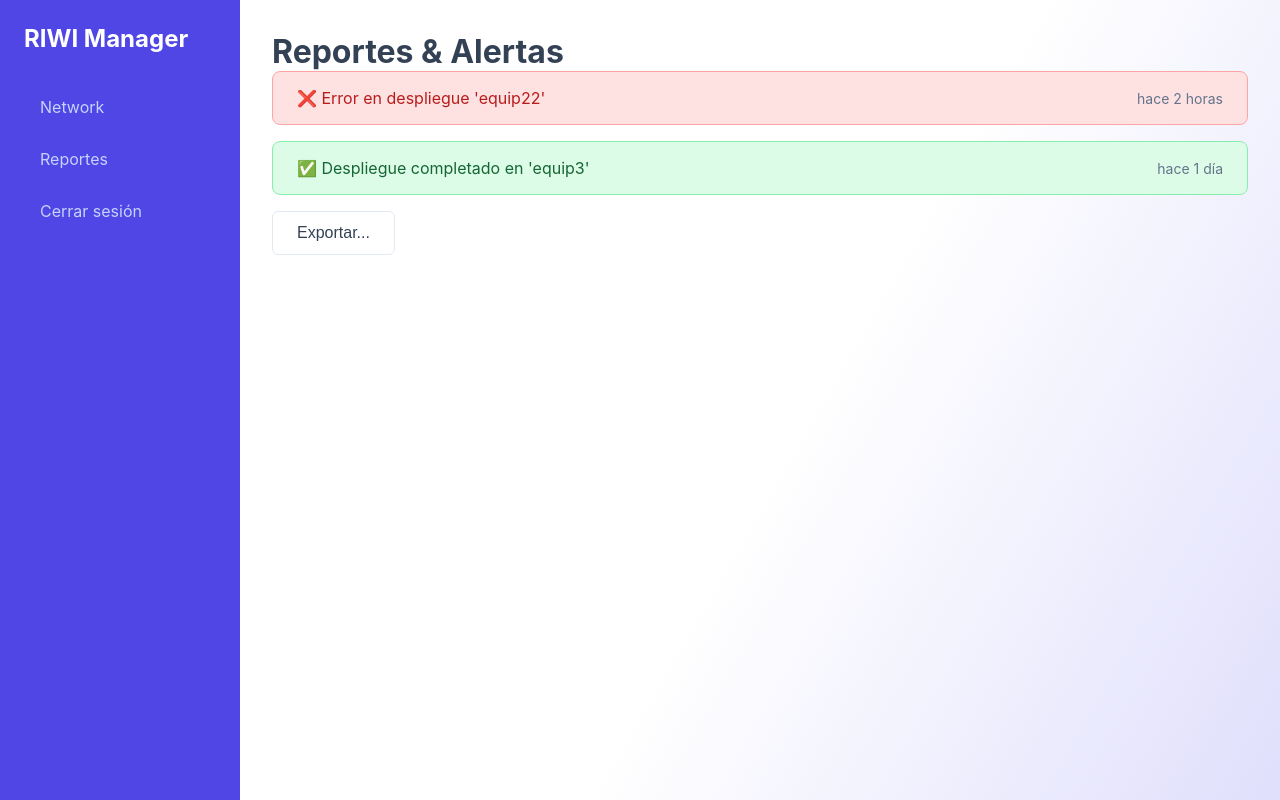
After one commit to santiagobot321/system_administrator, a FastAPI app: template backend/templates/reportes.html in a window 1280 px wide. The commit adds this page. Run offline with FastAPI, Linux system fonts and the light colour scheme; the template is opened without the code that fills it, so the values that code supplies are empty.

Commit message:
Estilos de pagina

```diff
--- a/backend/main.py
+++ b/backend/main.py
@@ -1,7 +1,18 @@
-from fastapi import FastAPI
+from fastapi import FastAPI, Request
 from backend.routes import equipos
+from fastapi.staticfiles import StaticFiles
+from fastapi.templating import Jinja2Templates
+from fastapi.responses import HTMLResponse
+
 
 app = FastAPI()
 
+app.mount("/static", StaticFiles(directory="backend/templates/static"), name="static")
+# Plantillas HTML
+templates = Jinja2Templates(directory="backend/templates")
+
+@app.get("/reportes", response_class=HTMLResponse)
+async def reportes(request: Request):
+    return templates.TemplateResponse("reportes.html", {"request": request})
 # Incluir las rutas
 app.include_router(equipos.router)
--- /dev/null
+++ b/backend/templates/reportes.html
@@ -0,0 +1,33 @@
+<!DOCTYPE html>
+<html>
+<head>
+    <title>Reportes - RIWI Manager</title>
+      <link rel="stylesheet" href="/static/style.css">
+</head>
+<body>
+
+    <!-- Header -->
+    <header class="topbar">
+        <h2>RIWI Manager</h2>
+        <nav>
+            <a href="/">Network</a>
+            <a href="/reportes">Reportes</a>
+            <a href="/logout">Cerrar sesión</a>
+        </nav>
+    </header>
+
+    <!-- Contenido -->
+    <main class="main">
+        <h1>Reportes & Alertas</h1>
+
+        <div class="alert error">
+            ❌ Error en despliegue 'equip22' <span class="time">hace 2 horas</span>
+        </div>
+        <div class="alert success">
+            ✅ Despliegue completado en 'equip3' <span class="time">hace 1 día</span>
+        </div>
+
+        <button class="exportar">Exportar...</button>
+    </main>
+</body>
+</html>
--- /dev/null
+++ b/backend/templates/static/style.css
@@ -0,0 +1,300 @@
+/* ============================================= */
+/* ESTILOS GLOBALES Y VARIABLES         */
+/* ============================================= */
+:root {
+  --color-primario: #4f46e5; /* Morado principal */
+  --color-primario-hover: #4338ca;
+  --color-fondo: #f8fafc;
+  --color-texto: #334155;
+  --color-texto-claro: #64748b;
+  --color-borde: #e2e8f0;
+  --color-blanco: #ffffff;
+  --color-error: #ef4444;
+  --color-exito: #22c55e;
+  --sombra-tarjeta: 0 4px 6px -1px rgb(0 0 0 / 0.1), 0 2px 4px -2px rgb(0 0 0 / 0.1);
+  --radio-borde: 0.5rem; /* 8px */
+}
+
+/* Reseteo básico y configuración de la fuente */
+* {
+  margin: 0;
+  padding: 0;
+  box-sizing: border-box;
+}
+
+body {
+  font-family: -apple-system, BlinkMacSystemFont, 'Segoe UI', Roboto, Helvetica, Arial, sans-serif;
+  color: var(--color-texto);
+  background-color: var(--color-fondo);
+  /* El degradado solicitado para el fondo */
+  background-image: linear-gradient(120deg, var(--color-blanco) 60%, #e0dffc 100%);
+  background-attachment: fixed;
+}
+
+/* ============================================= */
+/* ESTILOS PÁGINA DE LOGIN           */
+/* ============================================= */
+
+.login-centro {
+  display: flex;
+  justify-content: center;
+  align-items: center;
+  min-height: 100vh;
+  padding: 1rem;
+}
+
+.login-tarjeta {
+  background-color: var(--color-blanco);
+  padding: 2.5rem 2rem;
+  border-radius: var(--radio-borde);
+  box-shadow: var(--sombra-tarjeta);
+  width: 100%;
+  max-width: 400px;
+  text-align: center;
+}
+
+.marca {
+  font-size: 2.5rem;
+  font-weight: 800;
+  color: var(--color-primario);
+  margin-bottom: 2rem;
+}
+
+.marca span {
+  color: var(--color-texto);
+  font-weight: 600;
+}
+
+.login-tarjeta form {
+  display: flex;
+  flex-direction: column;
+  text-align: left;
+}
+
+.login-tarjeta label {
+  font-size: 0.875rem;
+  font-weight: 500;
+  margin-bottom: 0.5rem;
+}
+
+.entrada {
+  width: 100%;
+  padding: 0.75rem;
+  border: 1px solid var(--color-borde);
+  border-radius: 0.375rem;
+  font-size: 1rem;
+  transition: border-color 0.2s, box-shadow 0.2s;
+}
+
+.entrada:focus {
+  outline: none;
+  border-color: var(--color-primario);
+  box-shadow: 0 0 0 3px rgba(79, 70, 229, 0.2);
+}
+
+.boton {
+  background-color: var(--color-primario);
+  color: var(--color-blanco);
+  border: none;
+  padding: 0.875rem;
+  border-radius: 0.375rem;
+  font-size: 1rem;
+  font-weight: 600;
+  cursor: pointer;
+  transition: background-color 0.2s;
+}
+
+.boton:hover {
+  background-color: var(--color-primario-hover);
+}
+
+
+/* ============================================= */
+/* ESTILOS DEL DASHBOARD (base.html y reporte.html)        */
+/* ============================================= */
+
+/* NOTA: Para que esta maquetación funcione, asegúrate de que el <body>
+   de base.html y reporte.html NO tenga la clase "has-sidebar".
+   Usaremos el header como sidebar. */
+
+/* Convertimos el header en un panel lateral fijo */
+.topbar {
+  position: fixed;
+  top: 0;
+  left: 0;
+  height: 100vh;
+  width: 240px;
+  background-color: var(--color-primario);
+  color: var(--color-blanco);
+  padding: 1.5rem;
+  display: flex;
+  flex-direction: column;
+}
+
+.topbar h2 {
+  font-size: 1.5rem;
+  margin-bottom: 2rem;
+}
+
+.topbar nav {
+  display: flex;
+  flex-direction: column;
+  gap: 0.5rem;
+}
+
+.topbar nav a {
+  color: #c7d2fe; /* Un morado más claro para los enlaces */
+  text-decoration: none;
+  font-size: 1rem;
+  padding: 0.75rem 1rem;
+  border-radius: 0.375rem;
+  transition: background-color 0.2s, color 0.2s;
+}
+
+.topbar nav a:hover {
+  background-color: var(--color-primario-hover);
+  color: var(--color-blanco);
+}
+
+/* Empujamos el contenido principal a la derecha del sidebar */
+.main,
+body > h1,
+body > form,
+body > table {
+  margin-left: 240px; /* Mismo ancho que el sidebar */
+  padding: 2rem;
+}
+
+/* Estilos para el título principal de las páginas del dashboard */
+body > h1 {
+  font-size: 2rem;
+  margin-bottom: 1.5rem;
+  padding-bottom: 0; /* Ajuste para que no tenga doble padding */
+}
+
+/* Estilos para el formulario de agregar equipo */
+body > form {
+  display: flex;
+  gap: 1rem;
+  align-items: center;
+  background-color: var(--color-blanco);
+  padding: 1.5rem;
+  border-radius: var(--radio-borde);
+  box-shadow: var(--sombra-tarjeta);
+  margin-bottom: 2rem;
+}
+
+body > form input[type="text"] {
+  flex-grow: 1;
+  padding: 0.75rem;
+  border: 1px solid var(--color-borde);
+  border-radius: 0.375rem;
+  font-size: 1rem;
+}
+
+body > form input[type="text"]:focus {
+  outline: none;
+  border-color: var(--color-primario);
+  box-shadow: 0 0 0 3px rgba(79, 70, 229, 0.2);
+}
+
+body > form button {
+  background-color: var(--color-primario);
+  color: var(--color-blanco);
+  border: none;
+  padding: 0.75rem 1.5rem;
+  border-radius: 0.375rem;
+  font-size: 1rem;
+  font-weight: 500;
+  cursor: pointer;
+  transition: background-color 0.2s;
+}
+
+body > form button:hover {
+  background-color: var(--color-primario-hover);
+}
+
+/* Estilos para la tabla de equipos */
+table {
+  width: 100%;
+  border-collapse: collapse;
+  background-color: var(--color-blanco);
+  border-radius: var(--radio-borde);
+  box-shadow: var(--sombra-tarjeta);
+  overflow: hidden; /* Para que el border-radius afecte a las celdas */
+}
+
+th, td {
+  padding: 1rem 1.25rem;
+  text-align: left;
+  border-bottom: 1px solid var(--color-borde);
+}
+
+th {
+  background-color: #f1f5f9; /* Un gris muy claro para los encabezados */
+  font-size: 0.75rem;
+  text-transform: uppercase;
+  letter-spacing: 0.05em;
+  color: var(--color-texto-claro);
+}
+
+tr:last-child td {
+  border-bottom: none;
+}
+
+td a {
+  color: var(--color-primario);
+  text-decoration: none;
+  font-weight: 500;
+}
+
+td a:hover {
+  text-decoration: underline;
+}
+
+/* ============================================= */
+/* ESTILOS PÁGINA DE REPORTES        */
+/* ============================================= */
+
+.alert {
+  padding: 1rem 1.5rem;
+  border-radius: var(--radio-borde);
+  margin-bottom: 1rem;
+  display: flex;
+  justify-content: space-between;
+  align-items: center;
+}
+
+.alert.error {
+  background-color: #fee2e2;
+  color: #b91c1c;
+  border: 1px solid #fca5a5;
+}
+
+.alert.success {
+  background-color: #dcfce7;
+  color: #166534;
+  border: 1px solid #86efac;
+}
+
+.alert .time {
+  font-size: 0.875rem;
+  color: var(--color-texto-claro);
+}
+
+button.exportar {
+  background-color: var(--color-blanco);
+  color: var(--color-texto);
+  border: 1px solid var(--color-borde);
+  padding: 0.75rem 1.5rem;
+  border-radius: 0.375rem;
+  font-size: 1rem;
+  font-weight: 500;
+  cursor: pointer;
+  transition: background-color 0.2s, box-shadow 0.2s;
+}
+
+button.exportar:hover {
+  background-color: #f9fafb;
+  box-shadow: var(--sombra-tarjeta);
+}
```
Also changed, not shown: backend/templates/base.html (+13 -1 lines), backend/templates/login.html (added, +24 -0 lines), README.md.
